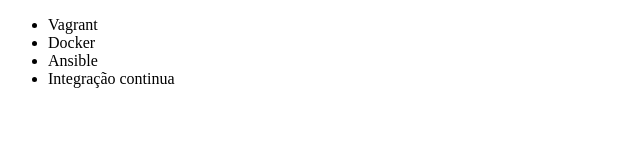
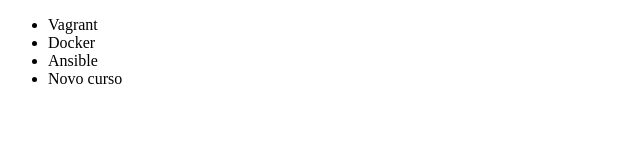
Before and after one commit to andersonSilvaD/alura-git, a plain HTML site: page index.html in a window 1280 px wide. Shown: the full height of the page, 0-640 px from the left. Drawn offline with Linux system fonts and the light colour scheme.

Commit message:
renomeando novo curso

```diff
--- a/index.html
+++ b/index.html
@@ -9,7 +9,7 @@
 		<li>Vagrant</li>
 		<li>Docker</li>
 		<li>Ansible</li>
-		<li>Integração continua</li>
+		<li>Novo curso</li>
 	</ul>
 </body>
 </html>
```
